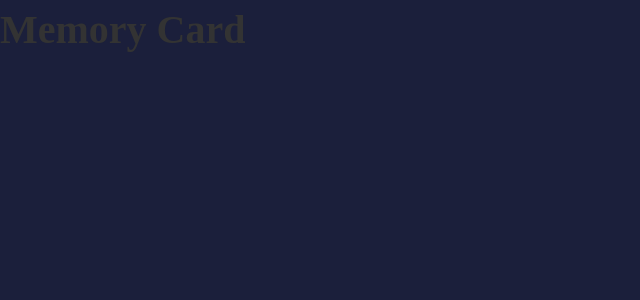
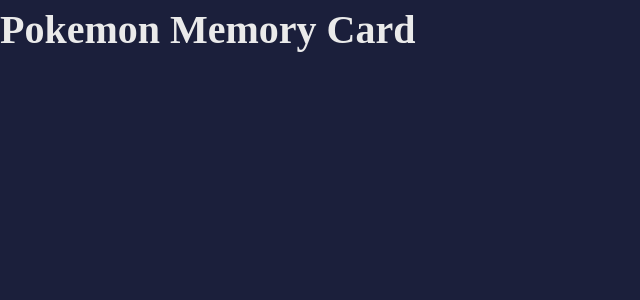
Before and after one commit to CeeZ-11/Odin-Project-Memory-Card, a React (Vite) app: page / in a window 1280 px wide. Shown: the top 300 px of the page, without its empty margins (0-640 px from the left). Built offline with nearby package versions, Linux system fonts and the light colour scheme.

Commit message:
:wrench: chore: Update title, add color, and add live server

```diff
--- a/src/App.css
+++ b/src/App.css
@@ -2,4 +2,5 @@
   background-color: #1b1f3b;
   width: 100vw;
   height: 100vh;
+  color: #eaeaea;
 }
--- a/src/components/Header.jsx
+++ b/src/components/Header.jsx
@@ -1,7 +1,7 @@
 export default function Header() {
   return (
     <>
-      <h1>Memory Card</h1>
+      <h1>Pokemon Memory Card</h1>
     </>
   );
 }
--- a/vite.config.js
+++ b/vite.config.js
@@ -3,6 +3,11 @@
 
 // https://vite.dev/config/
 export default defineConfig({
+  server: {
+    watch: {
+      usePolling: true, // Force polling to detect changes
+    },
+  },
   plugins: [react()],
   base: "/Odin-Project-Memory-Card/",
 });
```
